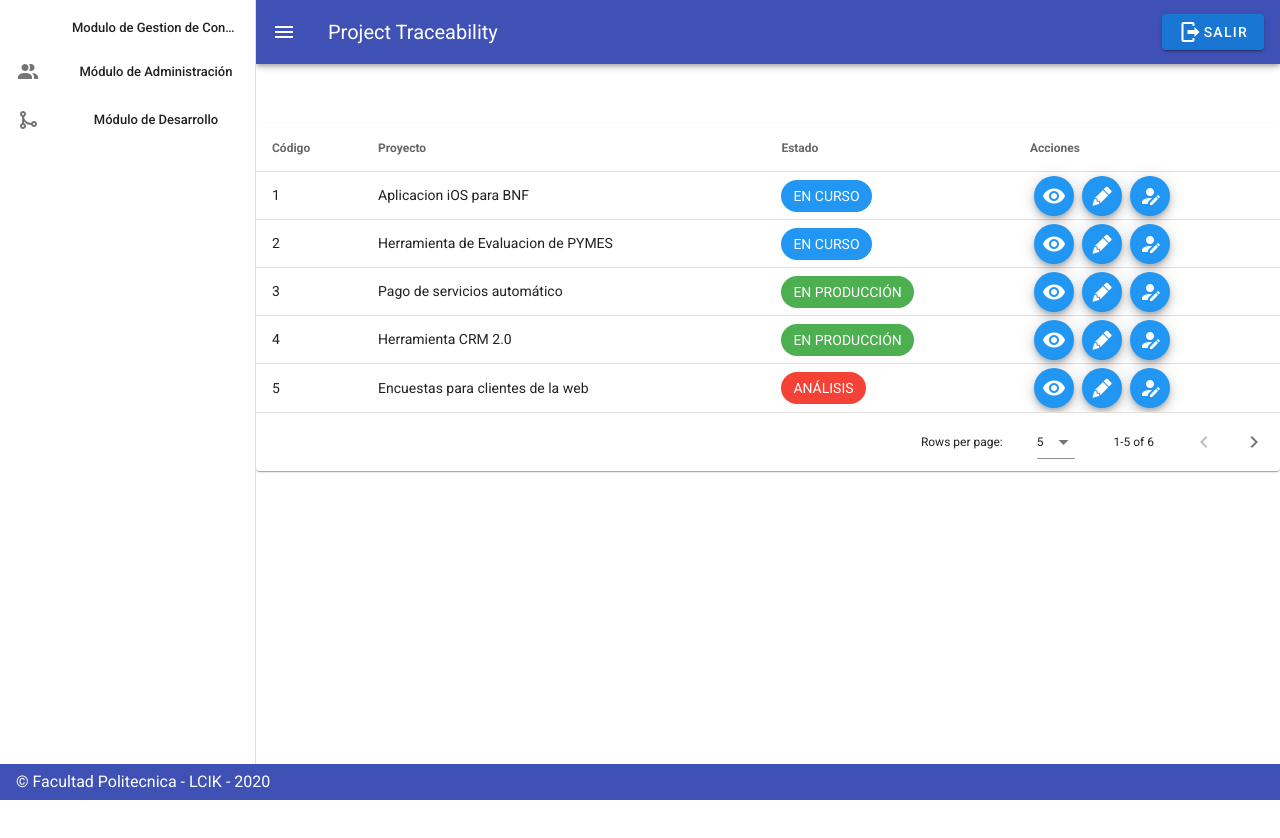
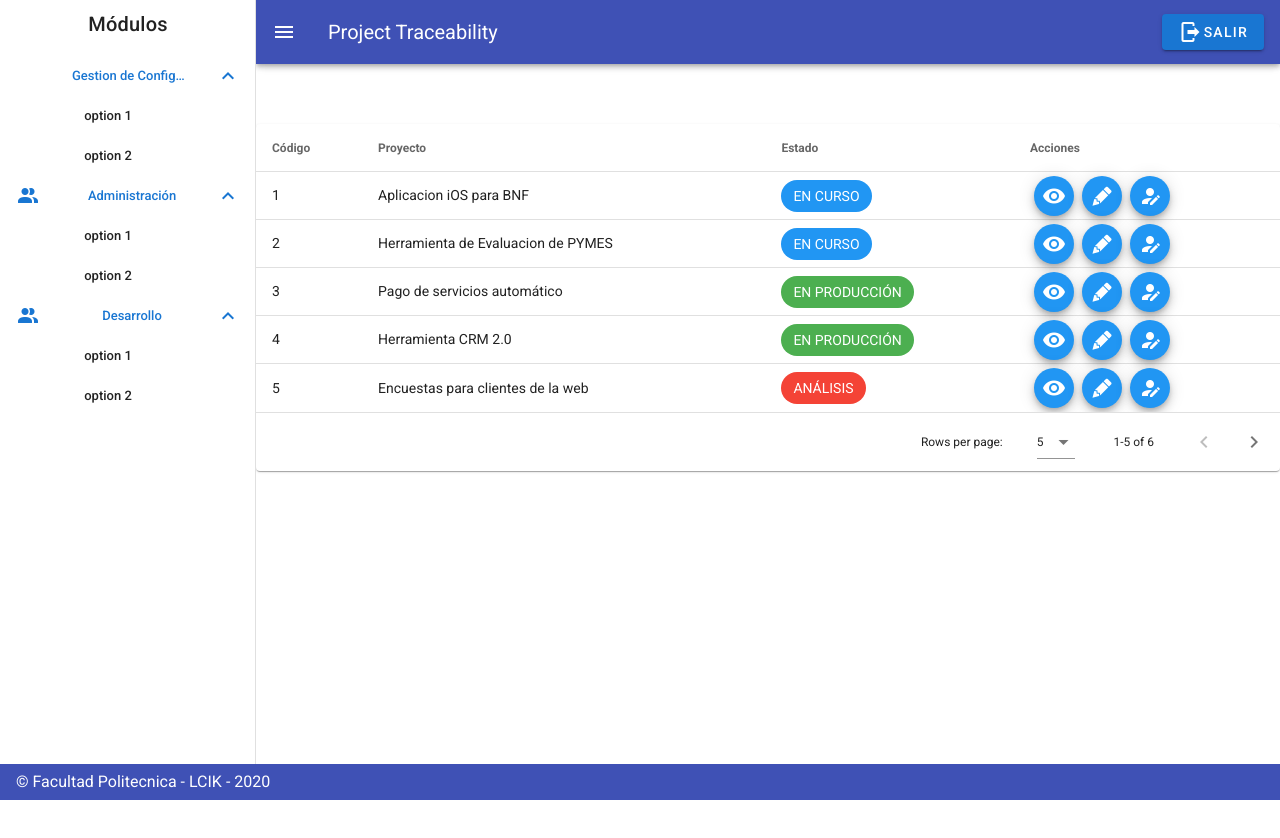
Before and after one commit to JHeisecke/project-traceability-web, a Vue app: page /menu in a window 1280 px wide. Shown: the top 838 px of the page. Built offline with nearby package versions, Linux system fonts and the light colour scheme; a small style sheet from the web is missing.

Commit message:
Agrega sub-opciones a menu de modulos

```diff
--- a/src/views/TraceabilityMenu.vue
+++ b/src/views/TraceabilityMenu.vue
@@ -4,31 +4,73 @@
       v-model="drawer"
       app
     >
-      <v-list dense>
-        <v-list-item link>
-          <v-list-item-action>
-            <v-icon>mdi-settings</v-icon>
-          </v-list-item-action>
+      <v-list-item>
         <v-list-item-content>
-            <v-list-item-title>Modulo de Gestion de Configuración</v-list-item-title>
+          <v-list-item-title class="title">
+            Módulos
+          </v-list-item-title>
         </v-list-item-content>
       </v-list-item>
+  <v-list dense>
+        <v-list-group prepend-icon="mdi-settings" value="true">
+          <template v-slot:activator>
+            <v-list-item-title>Gestion de Configuración</v-list-item-title>
+          </template>
           <v-list-item link>
-          <v-list-item-action>
-            <v-icon>mdi-account-multiple</v-icon>
-          </v-list-item-action>
-          <v-list-item-content>
-            <v-list-item-title>Módulo de Administración</v-list-item-title>
-          </v-list-item-content>
+            <v-list-item-title >option 1</v-list-item-title>
+              <v-list-item-icon>
+                <v-icon>mdi-settings</v-icon>
+              </v-list-item-icon>
             </v-list-item>
           <v-list-item link>
-          <v-list-item-action>
-            <v-icon>mdi-source-merge</v-icon>
-          </v-list-item-action>
-          <v-list-item-content>
-            <v-list-item-title>Módulo de Desarrollo</v-list-item-title>
-          </v-list-item-content>
+            <v-list-item-title >option 2</v-list-item-title>
+              <v-list-item-icon>
+                <v-icon>mdi-settings</v-icon>
+              </v-list-item-icon>
             </v-list-item>
+        </v-list-group>
+        <v-list-group
+          prepend-icon="mdi-account-multiple"
+          value="true"
+        >
+          <template v-slot:activator>
+            <v-list-item-title>Administración</v-list-item-title>
+          </template>
+
+
+
+            <v-list-item link>
+              <v-list-item-title >option 1</v-list-item-title>
+              <v-list-item-icon>
+                <v-icon>mdi-settings</v-icon>
+              </v-list-item-icon>
+            </v-list-item>
+            <v-list-item link>
+              <v-list-item-title >option 2</v-list-item-title>
+              <v-list-item-icon>
+                <v-icon>mdi-settings</v-icon>
+              </v-list-item-icon>
+            </v-list-item>
+
+
+        </v-list-group>
+                <v-list-group prepend-icon="mdi-account-multiple" value="true">
+          <template v-slot:activator>
+            <v-list-item-title>Desarrollo</v-list-item-title>
+          </template>
+          <v-list-item link>
+            <v-list-item-title >option 1</v-list-item-title>
+              <v-list-item-icon>
+                <v-icon>mdi-settings</v-icon>
+              </v-list-item-icon>
+            </v-list-item>
+          <v-list-item link>
+            <v-list-item-title >option 2</v-list-item-title>
+              <v-list-item-icon>
+                <v-icon>mdi-settings</v-icon>
+              </v-list-item-icon>
+            </v-list-item>
+        </v-list-group>
       </v-list>
     </v-navigation-drawer>
 
@@ -118,6 +160,16 @@
           actions: '',
         },
       ],
+    admins: [
+      ['Management', 'people_outline'],
+      ['Settings', 'settings'],
+    ],
+    cruds: [
+      ['Create', 'add'],
+      ['Read', 'insert_drive_file'],
+      ['Update', 'update'],
+      ['Delete', 'delete'],
+    ],
     }),
   }
 </script>
```
Lines whose indentation alone changed are shown as unchanged.
